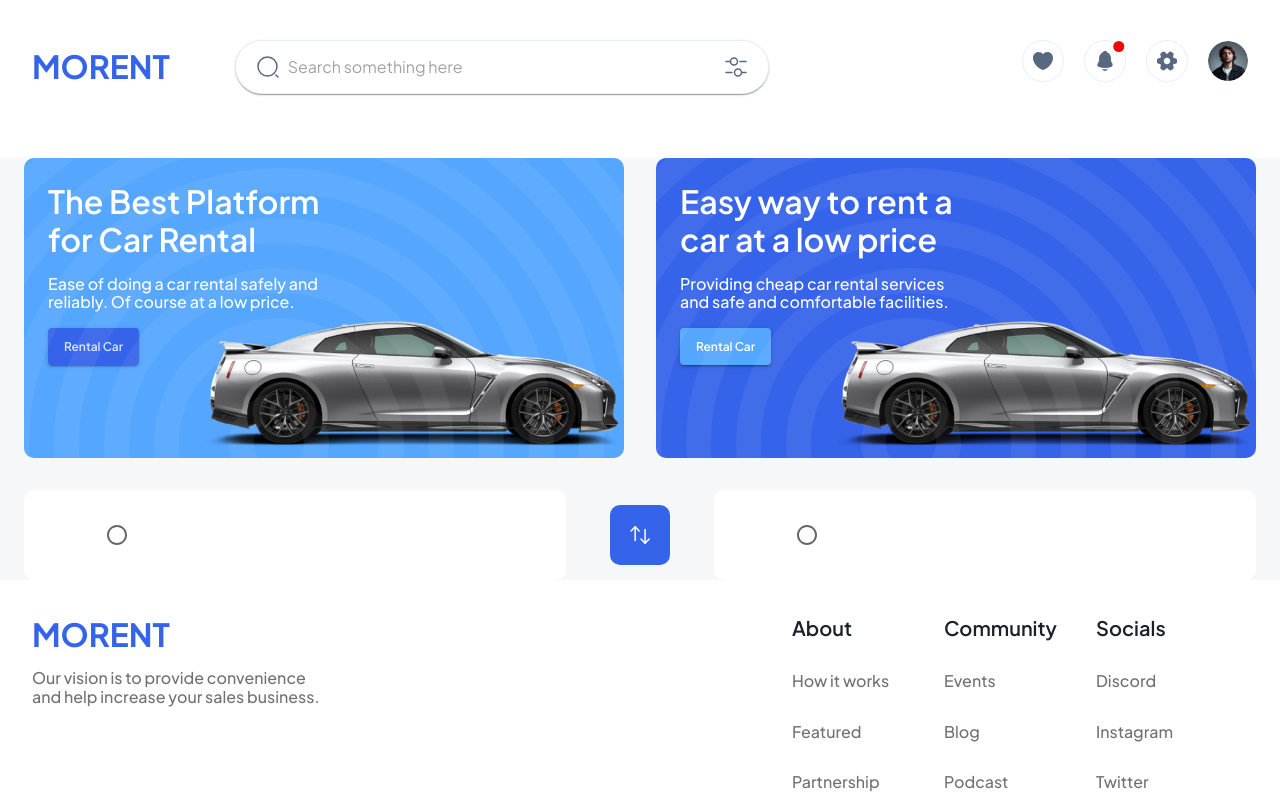
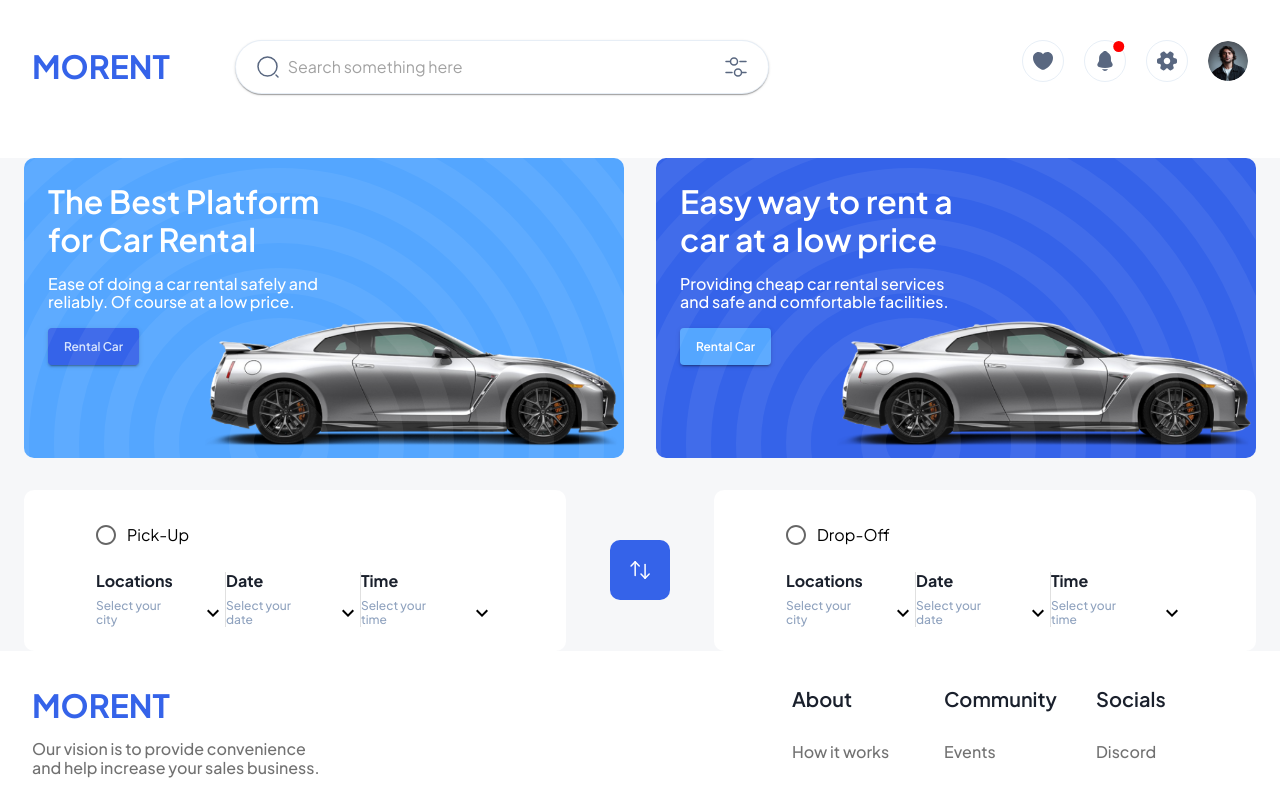
Before and after one commit to thanhduy26091995/react-products, a React (Vite) app: page / in a window 1280 px wide. Shown: the top 793 px of the page. Built offline with nearby package versions, Linux system fonts and the light colour scheme.

Commit message:
Feat: Done filter components

```diff
--- a/src/pages/common/CommonFooter.jsx
+++ b/src/pages/common/CommonFooter.jsx
@@ -102,15 +102,27 @@ const CommonFooter = ({}) => {
         </Grid2>
 
         <Grid2 size={1.5} sx={{}}>
-          <FooterSection title={"About"} links={aboutSections} />
+          <FooterSection
+            fieldKey={"about"}
+            title={"About"}
+            links={aboutSections}
+          />
         </Grid2>
 
         <Grid2 size={1.5}>
-          <FooterSection title={"Community"} links={communitySections} />
+          <FooterSection
+            fieldKey={"community"}
+            title={"Community"}
+            links={communitySections}
+          />
         </Grid2>
 
         <Grid2 size={1.5}>
-          <FooterSection title={"Socials"} links={socialsSections} />
+          <FooterSection
+            fieldKey={"socials"}
+            title={"Socials"}
+            links={socialsSections}
+          />
         </Grid2>
       </Grid2>
 
@@ -153,9 +165,9 @@ const CommonFooter = ({}) => {
   );
 };
 
-function FooterSection({ title, links }) {
+function FooterSection({ fieldKey, title, links }) {
   return (
-    <Stack direction="column" sx={{}}>
+    <Stack key={fieldKey} direction="column" sx={{}}>
       <Typography
         variant="h2"
         sx={{
--- a/src/pages/home-car-rent/Dashboard.jsx
+++ b/src/pages/home-car-rent/Dashboard.jsx
@@ -4,12 +4,30 @@ import Car2 from "../../assets/iv_car_2.png";
 import Swap from "../../assets/ic_swap.svg";
 import PrimaryButton from "../../components/Button/PrimaryButton";
 import FilterComponent from "./FilterComponent";
-import { Image } from "@mui/icons-material";
+import { Filter, Image } from "@mui/icons-material";
 
 const Dashboard = ({}) => {
+  const filterComponents = [
+    {
+      key: "locations",
+      title: "Locations",
+      subTitle: "Select your city",
+    },
+    {
+      key: "date",
+      title: "Date",
+      subTitle: "Select your date",
+    },
+    {
+      key: "time",
+      title: "Time",
+      subTitle: "Select your time",
+    },
+  ];
+
   return (
     <Container
-      maxWidth
+      maxWidth={false}
       sx={{
         flex: 1,
         overflowY: "auto",
@@ -130,7 +148,14 @@ const Dashboard = ({}) => {
           spacing="44px"
           sx={{ alignItems: "center", marginTop: "32px" }}
         >
-          <FilterComponent />
+          <FilterComponent
+            filterKey={"pick-up"}
+            radioTitle={"Pick-Up"}
+            filterComponents={filterComponents}
+            onFilterComponentClick={(key) => {
+              console.log(key);
+            }}
+          />
 
           <Container
             sx={{
@@ -151,7 +176,15 @@ const Dashboard = ({}) => {
               }}
             />
           </Container>
-          <FilterComponent />
+
+          <FilterComponent
+            filt={"drop-off"}
+            radioTitle={"Drop-Off"}
+            filterComponents={filterComponents}
+            onFilterComponentClick={(key) => {
+              console.log(key);
+            }}
+          />
         </Stack>
       </Stack>
     </Container>
--- a/src/pages/home-car-rent/FilterComponent.jsx
+++ b/src/pages/home-car-rent/FilterComponent.jsx
@@ -1,7 +1,21 @@
-import { Container, Radio, Stack } from "@mui/material";
+import { KeyboardArrowDown } from "@mui/icons-material";
+import {
+  Container,
+  Divider,
+  FormControlLabel,
+  Radio,
+  RadioGroup,
+  Stack,
+  Typography,
+} from "@mui/material";
 import { memo } from "react";
 
-const FilterComponent = ({ title }) => {
+const FilterComponent = ({
+  filterKey,
+  radioTitle,
+  filterComponents,
+  onFilterComponentClick,
+}) => {
   return (
     <Container
       sx={{ backgroundColor: "primary.0", mt: "32px", borderRadius: "10px" }}
@@ -14,12 +28,97 @@ const FilterComponent = ({ title }) => {
           alignItems: "flex-start",
         }}
         direction="column"
-        maxWidth={true}
       >
-        <Radio>Pick-up</Radio>
+        <RadioGroup>
+          <FormControlLabel
+            value="top"
+            control={<Radio />}
+            label={radioTitle}
+            labelPlacement="end"
+            sx={{}}
+          />
+        </RadioGroup>
+
+        <Stack
+          key={filterKey}
+          maxWidth={true}
+          direction="row"
+          sx={{
+            flex: 1,
+            justifyContent: "space-between",
+            width: "100%",
+            overflow: "hidden",
+            mt: "16px",
+          }}
+          divider={<Divider orientation="vertical" flexItem />}
+        >
+          {filterComponents.map((component, index) => (
+            <FilterChildComponent
+              childKey={component.key}
+              title={component.title}
+              subTitle={component.subTitle}
+              onChildComponentClick={onFilterComponentClick}
+            />
+          ))}
+        </Stack>
       </Stack>
     </Container>
   );
 };
 
+function FilterChildComponent({
+  childKey,
+  title,
+  subTitle,
+  onChildComponentClick,
+}) {
+  const handlerClick = () => {
+    onChildComponentClick(key);
+  };
+  return (
+    <Stack direction="column" key={childKey}>
+      <Typography
+        variant="h1"
+        sx={{
+          fontSize: 16,
+          color: "secondary.500",
+        }}
+      >
+        {title}
+      </Typography>
+
+      <Stack
+        direction="row"
+        sx={{
+          mt: "8px",
+          justifyContent: "center",
+          alignItems: "center",
+          cursor: "pointer",
+          transition: "transform 0.3s ease",
+          "&hover": {
+            transform: "scale(1.05)",
+          },
+        }}
+        onClick={handlerClick}
+      >
+        <Typography
+          variant="h3"
+          sx={{
+            fontSize: 12,
+            color: "secondary.300",
+          }}
+        >
+          {subTitle}
+        </Typography>
+
+        <KeyboardArrowDown
+          sx={{
+            ml: "32px",
+          }}
+        />
+      </Stack>
+    </Stack>
+  );
+}
+
 export default memo(FilterComponent);
```
